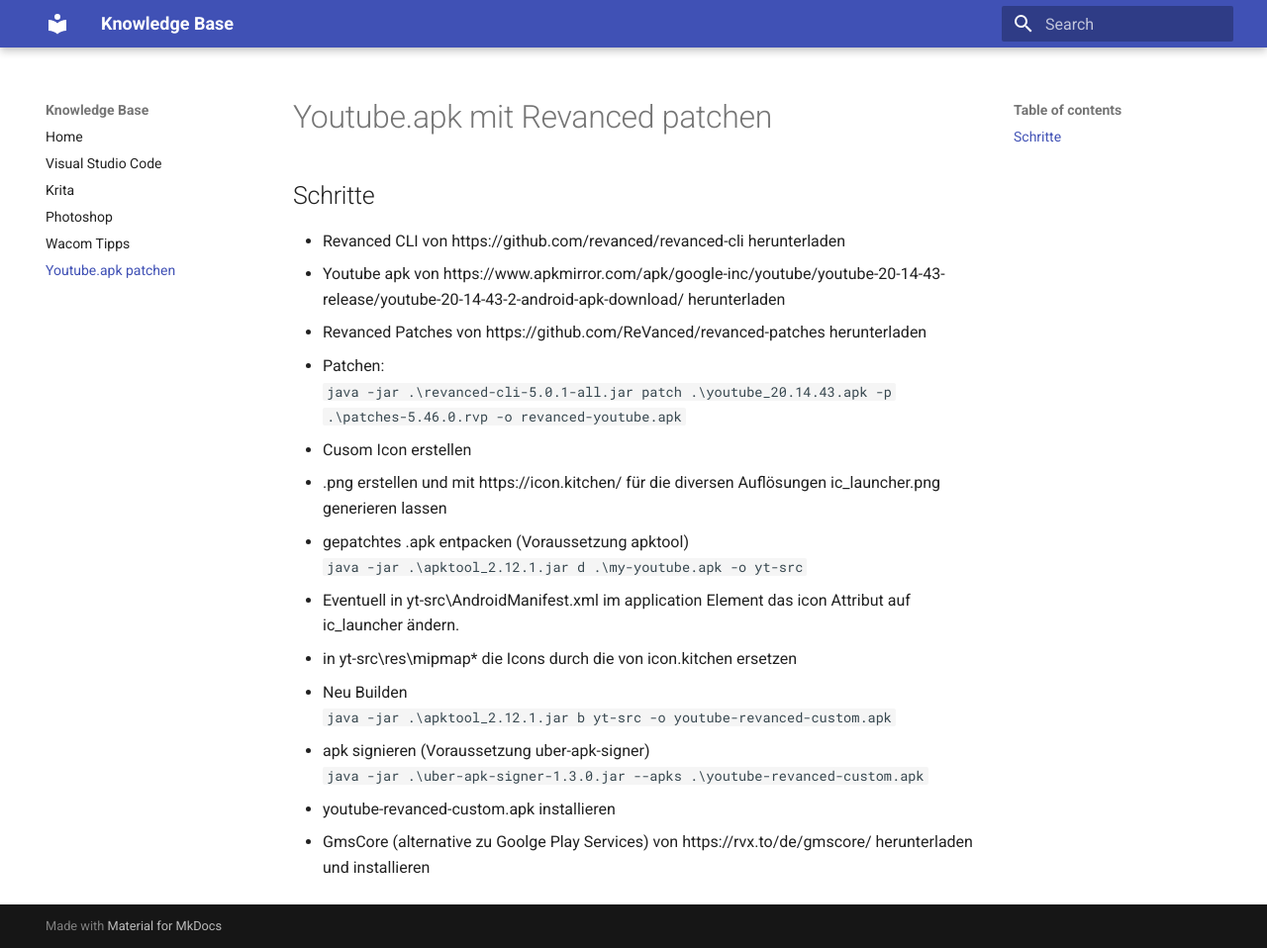
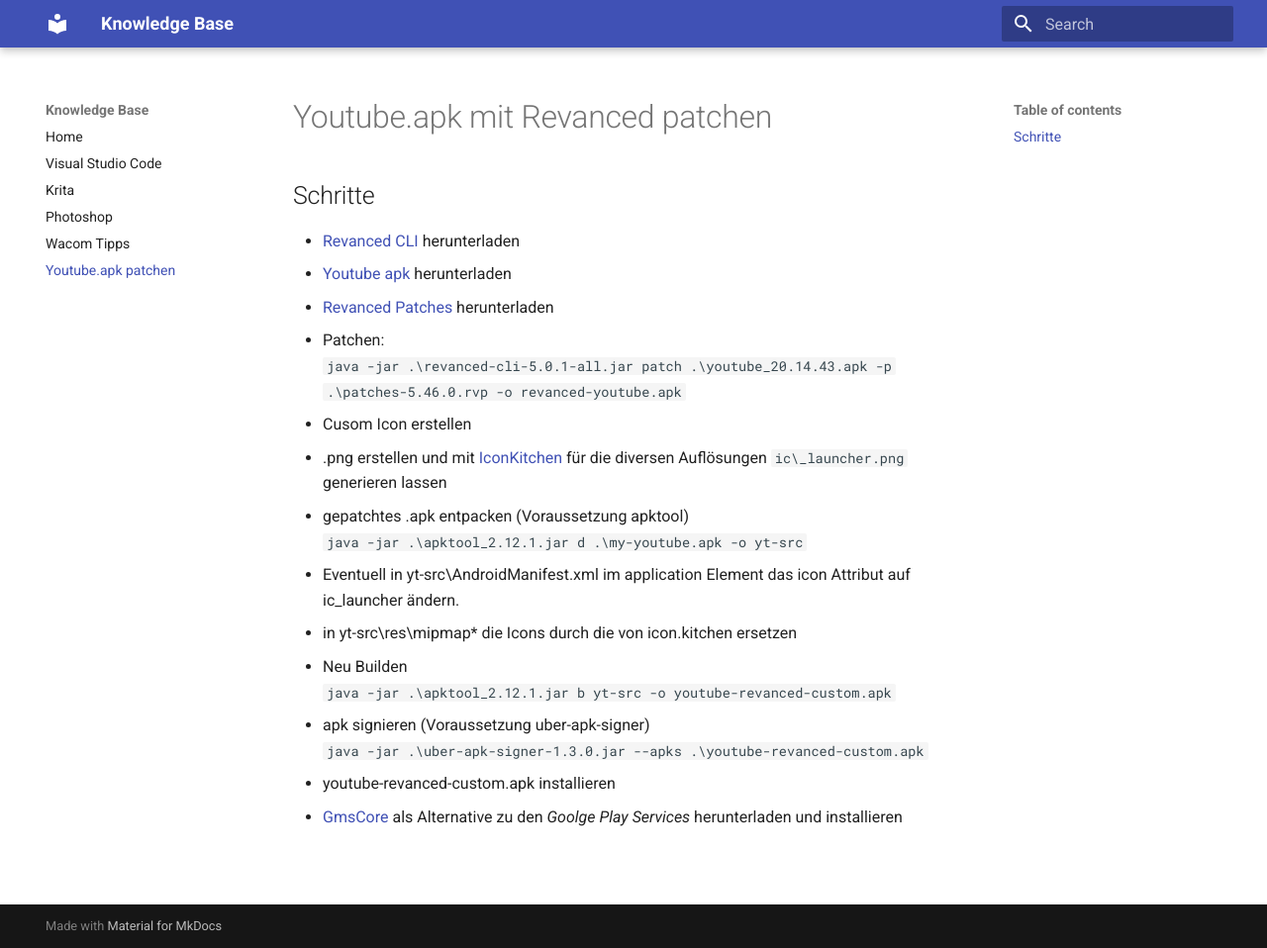
Before and after one commit to GerWeix/knowledge-base, an MkDocs documentation site: the page built from docs/youtube-apk.md, in a window 1280 px wide and 958 px high. Shown: the whole window at 99% size. Built offline with MkDocs 1.6.1 and Material for MkDocs 9.7.7, drawn with Linux system fonts in a browser that asks for light colours.

Commit message:
Externe Links auf MD-Syntax konvertiert

```diff
--- a/docs/youtube-apk.md
+++ b/docs/youtube-apk.md
@@ -2,14 +2,14 @@
 
 ## Schritte
 
-*   Revanced CLI von https://github.com/revanced/revanced-cli herunterladen
-*   Youtube apk von https://www.apkmirror.com/apk/google-inc/youtube/youtube-20-14-43-release/youtube-20-14-43-2-android-apk-download/ herunterladen
-*   Revanced Patches von https://github.com/ReVanced/revanced-patches herunterladen
+*   [Revanced CLI](https://github.com/revanced/revanced-cli) herunterladen
+*   [Youtube apk](https://www.apkmirror.com/apk/google-inc/youtube/youtube-20-14-43-release/youtube-20-14-43-2-android-apk-download/) herunterladen
+*   [Revanced Patches](https://github.com/ReVanced/revanced-patches) herunterladen
 *   Patchen:
     `java -jar .\revanced-cli-5.0.1-all.jar patch .\youtube_20.14.43.apk -p .\patches-5.46.0.rvp -o revanced-youtube.apk`
 *   Cusom Icon erstellen
 
-*   .png erstellen und mit https://icon.kitchen/ für die diversen Auflösungen ic\_launcher.png generieren lassen
+*   .png erstellen und mit [IconKitchen](https://icon.kitchen/) für die diversen Auflösungen `ic\_launcher.png` generieren lassen
 *   gepatchtes .apk entpacken (Voraussetzung apktool)
     `java -jar .\apktool_2.12.1.jar d .\my-youtube.apk -o yt-src`
 *   Eventuell in yt-src\\AndroidManifest.xml im application Element das icon Attribut auf ic\_launcher ändern.
@@ -20,4 +20,4 @@
     `java -jar .\uber-apk-signer-1.3.0.jar --apks .\youtube-revanced-custom.apk`
 
 *   youtube-revanced-custom.apk installieren
-*   GmsCore (alternative zu Goolge Play Services) von https://rvx.to/de/gmscore/ herunterladen und installieren
+*   [GmsCore](https://rvx.to/de/gmscore/) als Alternative zu den *Goolge Play Services* herunterladen und installieren
```
